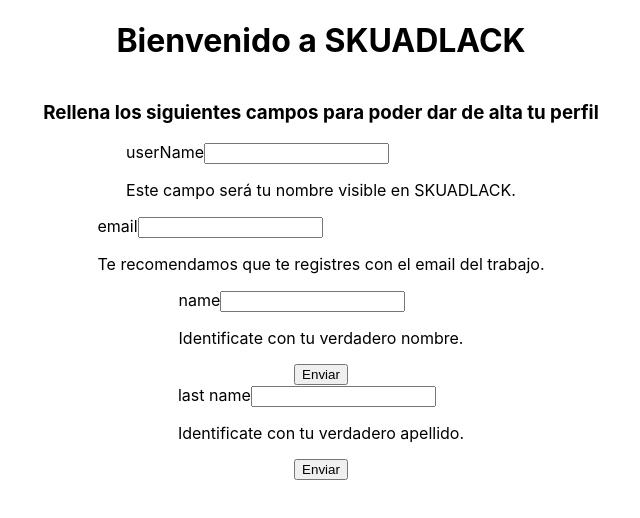
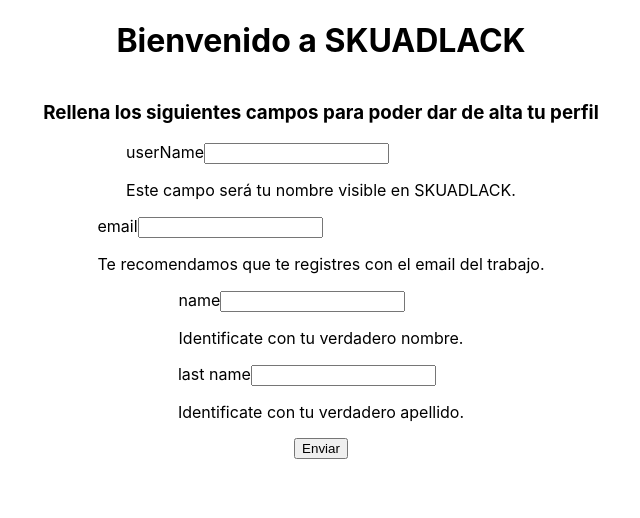
Before and after one commit to nds-fsd/slack, a React (Create React App) app in the folder frontend/: page / in a window 1280 px wide. Shown: the top 518 px of the page, without its empty margins (319-959 px from the left). Built offline with nearby package versions, Linux system fonts and the light colour scheme.

Commit message:
correction formUser.js

```diff
--- a/frontend/src/Componentes/FormularioUsuario/formUser.js
+++ b/frontend/src/Componentes/FormularioUsuario/formUser.js
@@ -69,7 +69,6 @@ const FormUser = (props) =>{
                    <input id="name" type="text" required onChange={getName}/>
                    <p>Identificate con tu verdadero nombre.</p>
                 </label>
-                <button type="submit" onClick={postUser}>Enviar</button>
                 <label for="lastName">
                    last name
                    <input id="lastName" type="text" required onChange={getLastname}/>
```
